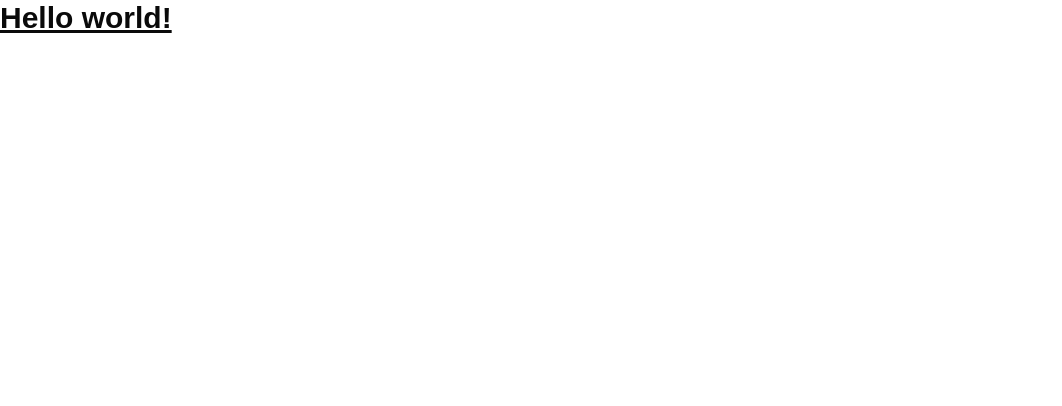
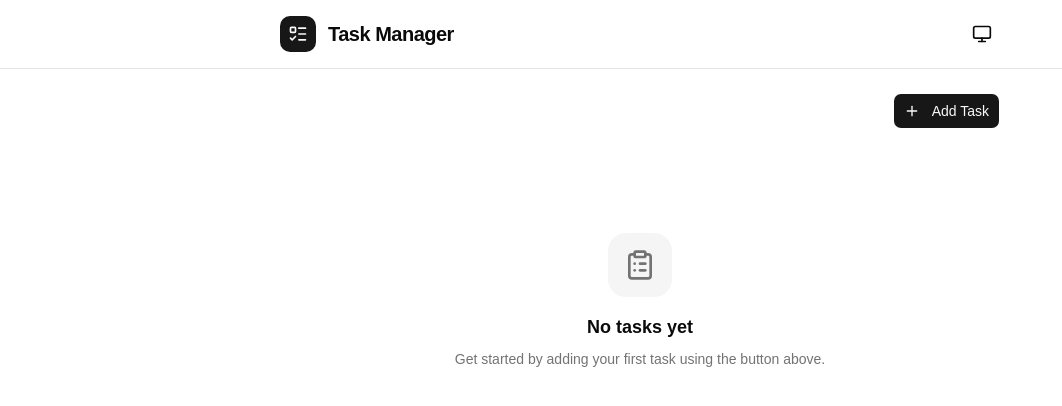
Before and after one commit to chanaru-sampath/task-manager, a React (Vite) app in the folder frontend/: page / in a window 1280 px wide. Shown: the top 406 px of the page, without its empty margins (0-1062 px from the left). Built offline with nearby package versions, Linux system fonts and the light colour scheme.

Commit message:
fix app.tsx git issue

```diff
--- /dev/null
+++ b/frontend/src/app.tsx
@@ -0,0 +1,21 @@
+import { Header } from '@/components/header'
+import { TaskList } from '@/components/task/task-list'
+import { TooltipProvider } from '@/components/ui/tooltip'
+import { useThemeEffect } from '@/store/theme-store'
+
+function App() {
+  useThemeEffect()
+
+  return (
+    <TooltipProvider delayDuration={300}>
+      <div className="min-h-screen bg-background transition-colors duration-300">
+        <Header />
+        <main className="mx-auto max-w-3xl px-4 py-6 sm:px-6">
+          <TaskList />
+        </main>
+      </div>
+    </TooltipProvider>
+  )
+}
+
+export default App
--- a/frontend/src/main.tsx
+++ b/frontend/src/main.tsx
@@ -2,12 +2,11 @@ import { StrictMode } from 'react'
 
 import { createRoot } from 'react-dom/client'
 
+import App from './app'
 import './index.css'
 
 createRoot(document.getElementById('root')!).render(
   <StrictMode>
-    <div>
-      <h1 className="text-3xl font-bold underline">Hello world!</h1>
-    </div>
+    <App />
   </StrictMode>
 )
```
